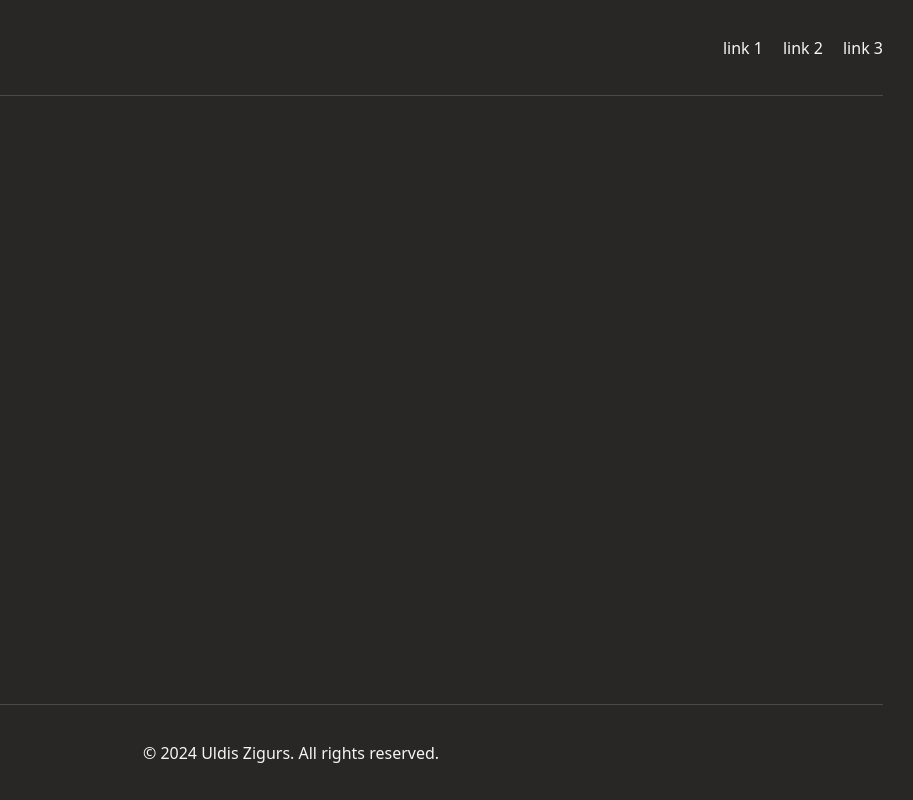
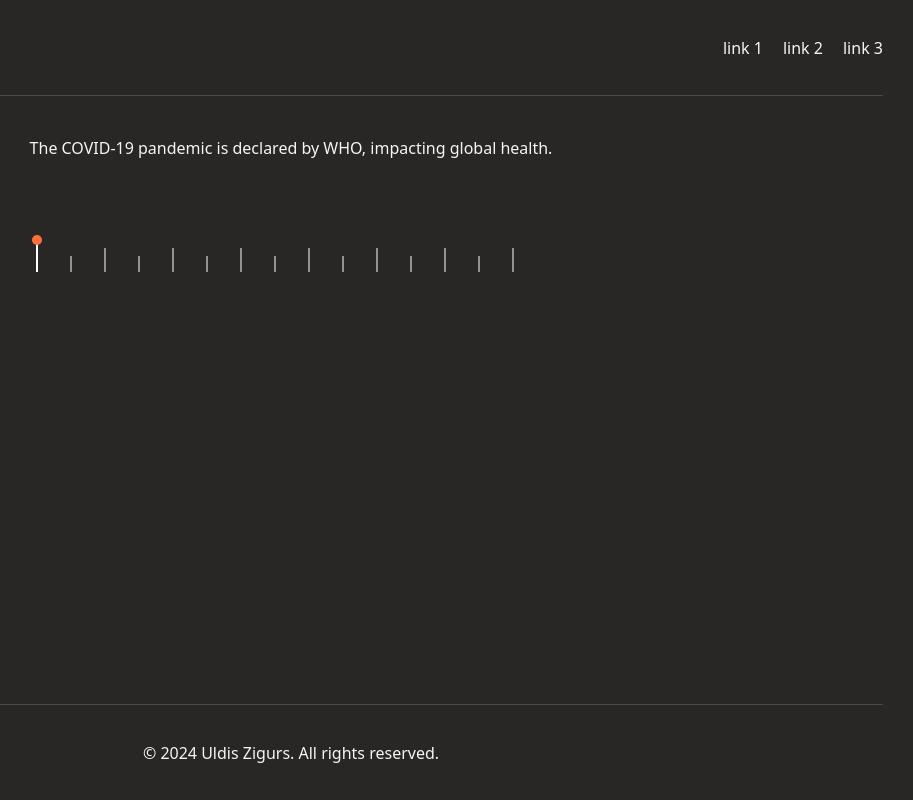
Before and after one commit to zigursuldis/interactive-portfolio, a Next.js app: page / in a window 1280 px wide. Shown: the whole page, without its empty margins (349-1262 px from the left). Built offline with nearby package versions, Linux system fonts and the light colour scheme.

Commit message:
timeline visual only, no logic

```diff
--- a/app/page.tsx
+++ b/app/page.tsx
@@ -1,11 +1,14 @@
-import Footer from "@/components/Footer";
-import Header from "@/components/Header";
+import Footer from "@/components/footer";
+import Header from "@/components/header";
+import Timeline from "@/components/timeline/timeline";
 
 export default function Home() {
   return (
     <div className="flex flex-col min-h-screen mx-8 lg:mx-12">
       <Header />
-      <main className="max-w-[1200px] grow"></main>
+      <main className="max-w-[1200px] grow">
+        <Timeline />
+      </main>
       <Footer />
     </div>
   );
--- /dev/null
+++ b/components/timeline/achievement.tsx
@@ -0,0 +1,9 @@
+import { TimelineYear } from "@/types";
+
+interface AchievementProps {
+  year: TimelineYear;
+}
+
+export default function Achievement({ year }: AchievementProps) {
+  return <h3 className="mb-20 mt-10">{year.description}</h3>;
+}
--- /dev/null
+++ b/components/timeline/pin.tsx
@@ -0,0 +1,16 @@
+interface PinProps {
+  xOffset: number;
+}
+
+export default function Pin({ xOffset }: PinProps) {
+  return (
+    <div
+      className="w-[2px] h-8 bg-white absolute left-0 bottom-0"
+      style={{
+        transform: `translateX(${xOffset}px)`,
+      }}
+    >
+      <div className="absolute top-[-5px] left-[-4px] w-[10px] h-[10px] rounded-full bg-accent"></div>
+    </div>
+  );
+}
--- /dev/null
+++ b/components/timeline/timeline.tsx
@@ -0,0 +1,21 @@
+"use client";
+import { useState } from "react";
+import Pin from "./pin";
+import Years from "./years";
+import years from "./years.json";
+import Achievement from "./achievement";
+
+export default function Timeline() {
+  const [timelineYears, setTimelineYears] = useState(years);
+  const [pinXOffset, setPinXOffset] = useState(0);
+
+  return (
+    <section className="flex flex-col items-center justify-center h-full">
+      <Achievement year={years[0]} />
+      <div className="relative">
+        <Years years={timelineYears} />
+        <Pin xOffset={pinXOffset} />
+      </div>
+    </section>
+  );
+}
--- /dev/null
+++ b/components/timeline/years.json
@@ -0,0 +1,77 @@
+[
+  {
+    "id": "1",
+    "description": "The COVID-19 pandemic is declared by WHO, impacting global health.",
+    "year": 2020
+  },
+  {
+    "id": "2",
+    "description": "NASA's Perseverance rover lands on Mars, beginning its exploration.",
+    "year": 2021
+  },
+  {
+    "id": "3",
+    "description": "The Tokyo 2020 Olympics are held in 2021, showcasing global athletic talent.",
+    "year": 2021
+  },
+  {
+    "id": "4",
+    "description": "The 2022 FIFA World Cup takes place in Qatar.",
+    "year": 2022
+  },
+  {
+    "id": "5",
+    "description": "James Webb Space Telescope launched and begins operations, offering new views of the universe.",
+    "year": 2021
+  },
+  {
+    "id": "6",
+    "description": "The Summer Universiade 2021 is held in Chengdu, China.",
+    "year": 2021
+  },
+  {
+    "id": "7",
+    "description": "The 2022 Winter Olympics take place in Beijing, China.",
+    "year": 2022
+  },
+  {
+    "id": "8",
+    "description": "NASA's Artemis I mission is launched, marking the return to lunar exploration.",
+    "year": 2022
+  },
+  {
+    "id": "9",
+    "description": "Elon Musk completes the acquisition of Twitter.",
+    "year": 2022
+  },
+  {
+    "id": "10",
+    "description": "A record-breaking heatwave in North America leads to significant weather changes.",
+    "year": 2021
+  },
+  {
+    "id": "11",
+    "description": "The James Webb Space Telescope captures its first images, providing new insights into space.",
+    "year": 2022
+  },
+  {
+    "id": "12",
+    "description": "The 2021 Cop26 Climate Change Conference takes place in Glasgow.",
+    "year": 2021
+  },
+  {
+    "id": "13",
+    "description": "The first successful powered flight on Mars is conducted by NASA's Ingenuity helicopter.",
+    "year": 2021
+  },
+  {
+    "id": "14",
+    "description": "The global release of the highly anticipated video game, 'Elden Ring'.",
+    "year": 2022
+  },
+  {
+    "id": "15",
+    "description": "A significant archaeological discovery is made in Egypt, unveiling ancient artifacts.",
+    "year": 2022
+  }
+]
--- /dev/null
+++ b/components/timeline/years.tsx
@@ -0,0 +1,22 @@
+import { TimelineYear } from "@/types";
+
+interface YearsProps {
+  years: TimelineYear[];
+}
+
+export default function Years({ years }: YearsProps) {
+  return (
+    <div className="flex h-8 items-end">
+      {years.map((timelineYear, index) => {
+        return (
+          <div
+            key={timelineYear.year}
+            className={`bg-white opacity-50 mr-4 md:mr-8 w-[2px] ${
+              index % 2 === 0 ? "h-6" : "h-4"
+            }`}
+          ></div>
+        );
+      })}
+    </div>
+  );
+}
--- a/types.ts
+++ b/types.ts
@@ -0,0 +1,5 @@
+export interface TimelineYear {
+  id: string;
+  description: string;
+  year: number;
+}
```
